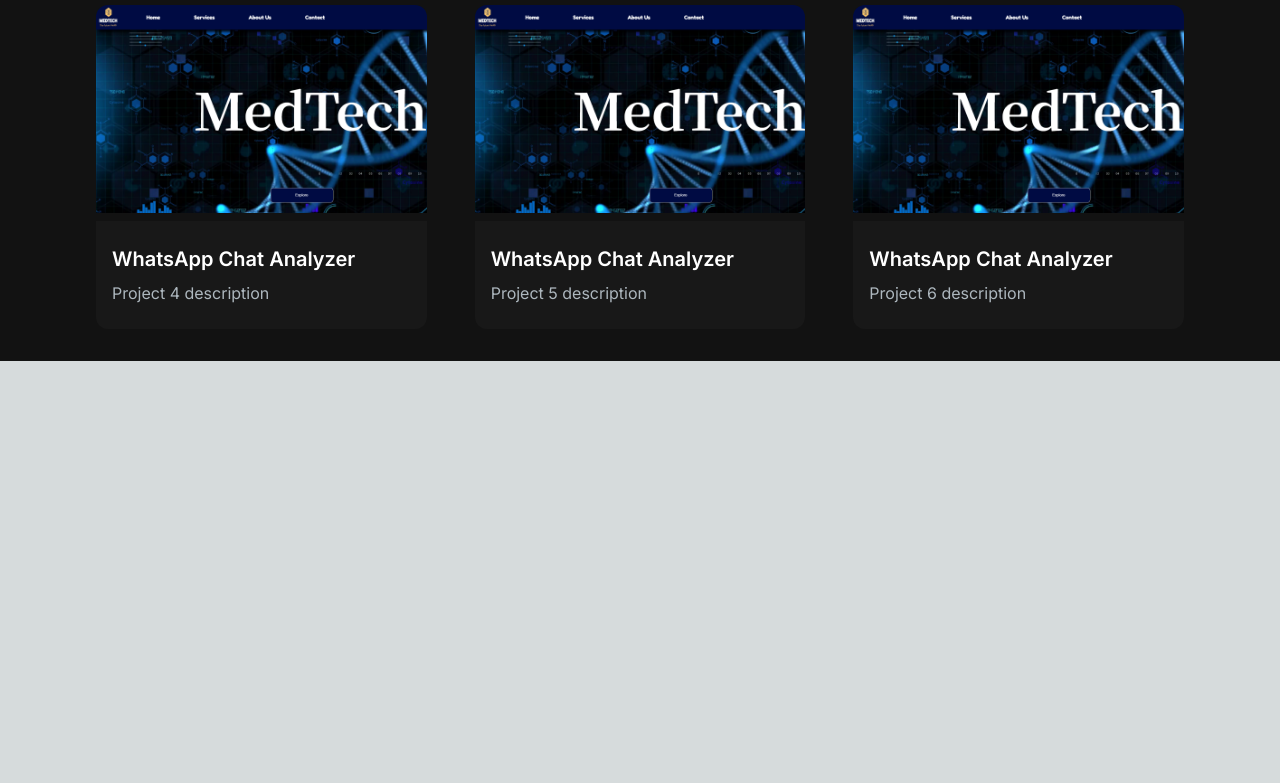
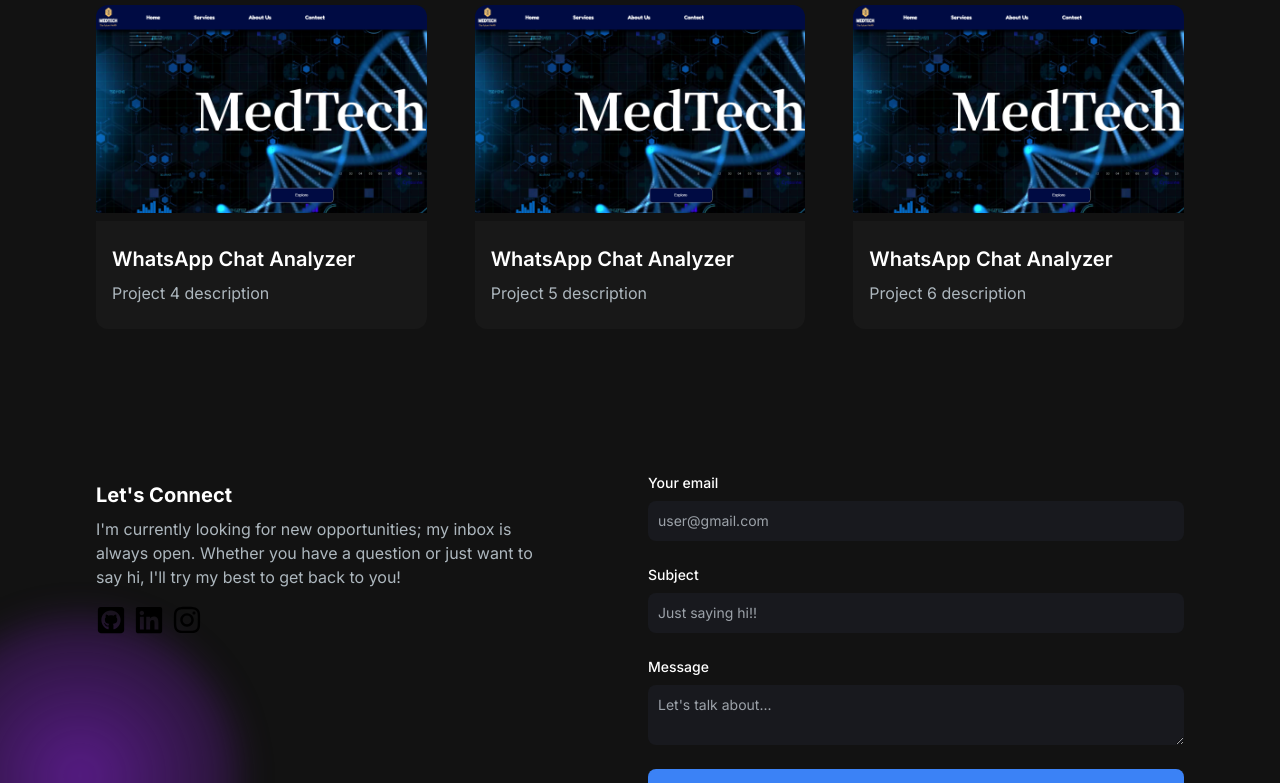
Before and after one commit to Jagtap01sumit/Portfolio-Jagtap__sumit, a Next.js app: page / in a window 1280 px wide. Shown: the part 2000-2783 px from the top of the page. Before the commit the page ends 2361 px from the top, so only its background shows below. Built offline with nearby package versions, Linux system fonts and the light colour scheme.

Commit message:
contact page

```diff
--- a/package.json
+++ b/package.json
@@ -17,7 +17,9 @@
     "postcss": "8.4.29",
     "react": "18.2.0",
     "react-dom": "18.2.0",
+    "react-icons": "^4.11.0",
     "react-type-animation": "^3.1.0",
+    "resend": "^1.0.0",
     "tailwindcss": "3.3.3"
   }
 }
--- /dev/null
+++ b/src/app/api/send/route.js
@@ -0,0 +1,23 @@
+import { EmailTemplate } from '../../../components/EmailTemplate';
+import { NextResponse } from 'next/server';
+import { Resend } from 'resend';
+
+const resend = new Resend(process.env.RESEND_API_KEY);
+const fromEmail=process.env.FROM_EMAIL;
+
+export async function POST() {
+  try {
+    const data = await resend.emails.send({
+      from: fromEmail,
+      to: [''],
+      subject: 'Hello world',
+      react:(<>
+      <p>Email Body</p>
+      </>)
+    });
+
+    return NextResponse.json(data);
+  } catch (error) {
+    return NextResponse.json({ error });
+  }
+}
--- a/src/app/page.js
+++ b/src/app/page.js
@@ -1,16 +1,21 @@
-import Image from 'next/image'
-import HeroSection from '@/components/HeroSection'
-import Navbar from "@/components/Navbar"
-import AboutSection from '@/components/AboutSection'
-import ProjectSection from '@/components/ProjectSection'
+import Image from "next/image";
+import HeroSection from "@/components/HeroSection";
+import Navbar from "@/components/Navbar";
+import AboutSection from "@/components/AboutSection";
+import ProjectSection from "@/components/ProjectSection";
+import EmailSection from "@/components/EmailSection";
+import Footer from "@/components/Footer";
 export default function Home() {
   return (
     <main className="flex min-h-screen flex-col bg-[#121212] container mx-auto px-12 py-4">
-        <Navbar/>
-      <div className='container mt-24 mx-auto px-12 py-4'>
-      <HeroSection className="h-full"/>
-      <AboutSection/>
-      <ProjectSection/></div>
+      <Navbar />
+      <div className="container mt-24 mx-auto px-12 py-4">
+        <HeroSection className="h-full" />
+        <AboutSection />
+        <ProjectSection />
+        <EmailSection />
+      </div>
+      <Footer />
     </main>
-  )
+  );
 }
--- /dev/null
+++ b/src/components/EmailSection.jsx
@@ -0,0 +1,85 @@
+import React from "react";
+import { FaGithubSquare, FaInstagram, FaLinkedin } from "react-icons/fa";
+import Link from "next/link";
+
+export default function EmailSection() {
+  return (
+    <section className="grid md:grid-cols-2 my-12 md:my-12 py-24 gap-4 relative">
+      <div className="bg-[radial-gradient(ellipse_at_center,_var(--tw-gradient-stops))] from-purple-900 to-transparent rounded-full h-80 w-80 z-0 blur-lg absolute top-3/4 -left-4 transform -translate-x-1/2 -translate-y-1/2"></div>
+      <div className="z-10">
+        <h5 className="text-xl font-bold text-white my-2">Let's Connect</h5>
+        <p className="text-[#ADB7BE] mb-4 max-w-md">
+          I'm currently looking for new opportunities; my inbox is always open.
+          Whether you have a question or just want to say hi, I'll try my best
+          to get back to you!
+        </p>
+        <div className="socials text-3xl flex flex-row gap-2">
+          <Link href="https://github.com">
+            <FaGithubSquare />
+          </Link>
+          <Link href="https://linkedin.com">
+            <FaLinkedin />
+          </Link>
+          <Link href="https://instagram.com">
+            <FaInstagram />
+          </Link>
+        </div>
+      </div>
+      <div>
+        <form className="flex flex-col">
+          <div className="mb-6">
+            <label
+              htmlFor="email"
+              className="text-white block mb-2 text-sm font-medium"
+            >
+              Your email
+            </label>
+            <input
+              type="email"
+              id="email"
+              required
+              placeholder="user@gmail.com"
+              className="bg-[#18191E] border-[#33353F] placeholder-[#9CA2A9] text-gray-100 text-sm rounded-lg block w-full p-2.5"
+            />
+          </div>
+          <div className="mb-6">
+            <label
+              htmlFor="subject"
+              className="text-white block mb-2 text-sm font-medium"
+            >
+              Subject
+            </label>
+            <input
+              type="text"
+              id="subject"
+              required
+              placeholder="Just saying hi!!"
+              className="bg-[#18191E] border-[#33353F] placeholder-[#9CA2A9] text-gray-100 text-sm rounded-lg block w-full p-2.5"
+            />
+          </div>
+          <div className="mb-6">
+            <label
+              htmlFor="message"
+              className="text-white block text-sm mb-2 font-medium"
+            >
+              Message
+            </label>
+
+            <textarea
+              name="message"
+              id="message"
+              className="bg-[#18191E] border-[#33353F] placeholder-[#9CA2A9] text-gray-100 text-sm rounded-lg block w-full p-2.5"
+              placeholder="Let's talk about..."
+            />
+          </div>
+          <button
+            type="submit"
+            className="bg-[#3b82f6] hover:bg-[#054fc6] text-white font-medium py-2.5 px-5 rounded-lg w-full"
+          >
+            Send Message
+          </button>
+        </form>
+      </div>
+    </section>
+  );
+}
--- /dev/null
+++ b/src/components/Footer.jsx
@@ -0,0 +1,14 @@
+import React from 'react'
+
+export default function Footer() {
+  return (
+    <footer className='footer  border border-t-[#33353F] border-l-transparent border-r-transparent text-white'>
+        <div className='container p-12 flex justify-between'>
+            <span>
+               LOGO
+            </span>
+            <p className='text-slate-600'>All right reserved</p>
+        </div>
+    </footer>
+  )
+}
```
Also changed, not shown: 1 other file (tests, documents, lock files or other folders).
